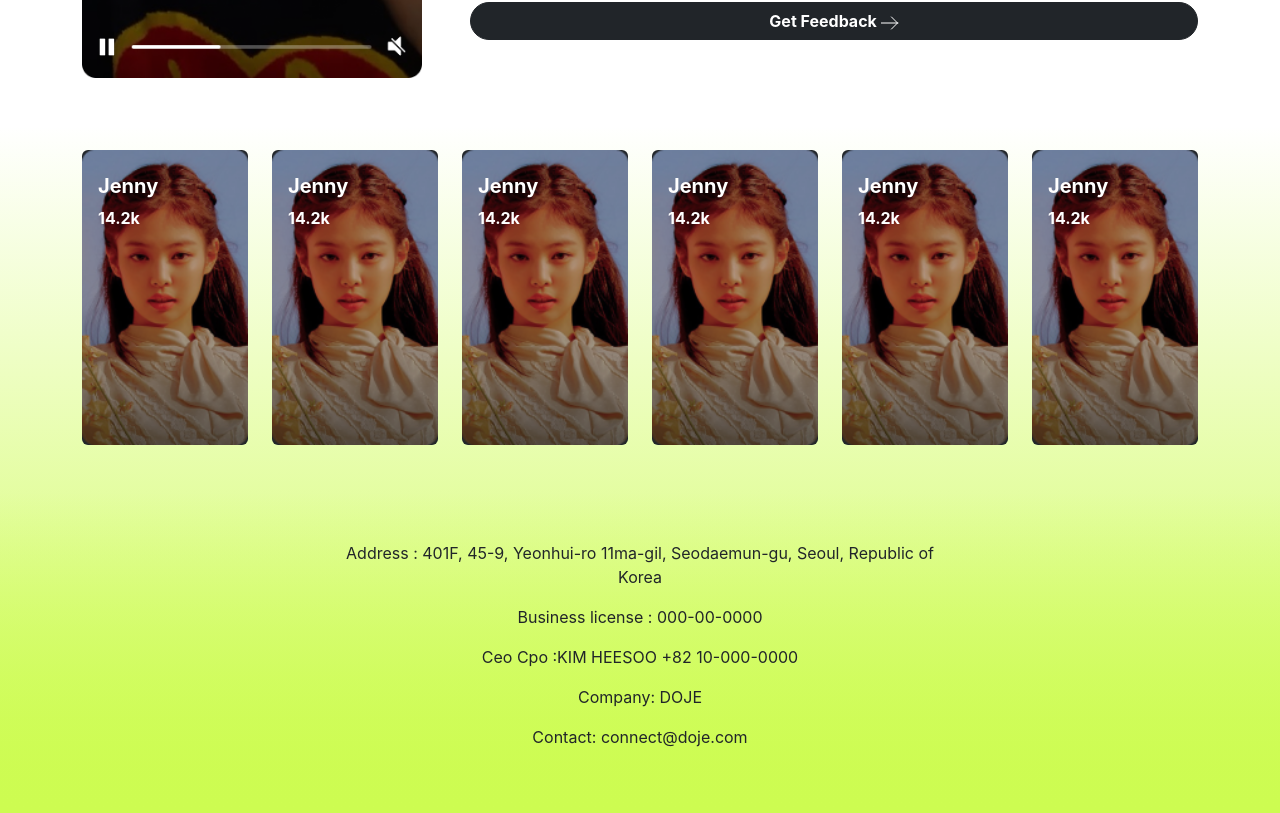
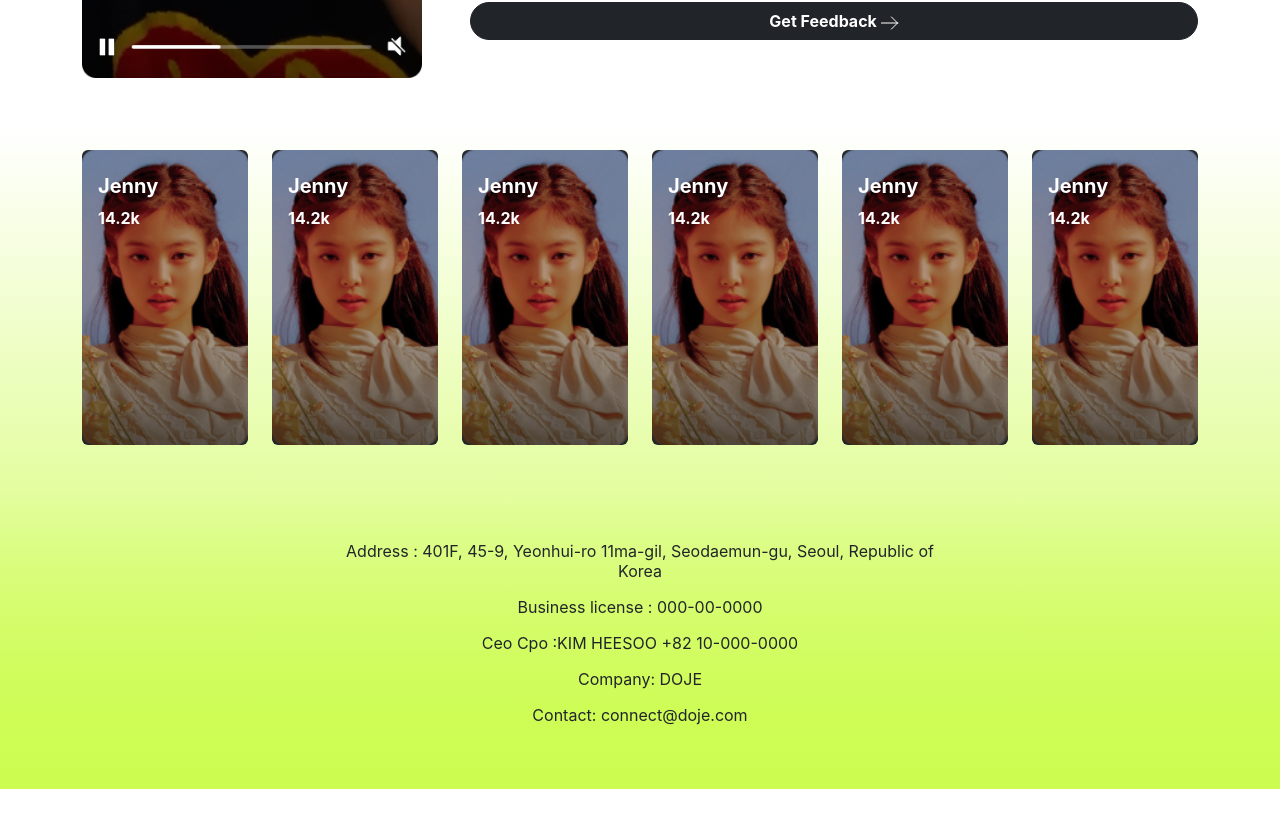
Before and after one commit to nipaaa/doje, a React (Create React App) app: page /expart in a window 1280 px wide. Shown: the part 664-1477 px from the top of the page. After the commit the page ends 1453 px from the top, so only its background shows below. Built offline with nearby package versions, Linux system fonts and the light colour scheme.

Commit message:
notfound page add

```diff
--- a/src/components/Shared/Footer.js
+++ b/src/components/Shared/Footer.js
@@ -3,7 +3,7 @@ import React from 'react';
 const Footer = () => {
     return (
         <div>
-              <div className='text-center footer py-5'>
+              <div className='text-center footer py-5 lh-sm'>
                     <p>Address : 401F, 45-9, Yeonhui-ro 11ma-gil, Seodaemun-gu, Seoul, Republic of <br/> Korea
                     </p>
                     <p>Business license : 000-00-0000</p>
--- a/src/components/Shared/NotFound.js
+++ b/src/components/Shared/NotFound.js
@@ -3,7 +3,7 @@ import React from 'react';
 const NotFound = () => {
     return (
         <div>
-
+           <img src="https://www.myphukettravel.com/assets/front-end/images/404.gif" alt="" />
         </div>
     );
 };
```
